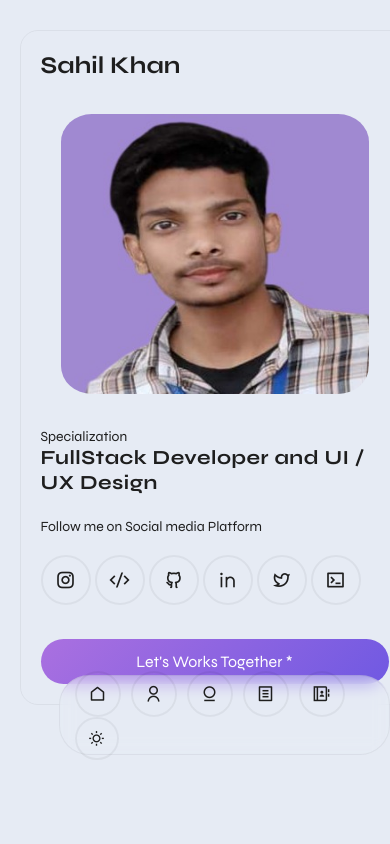
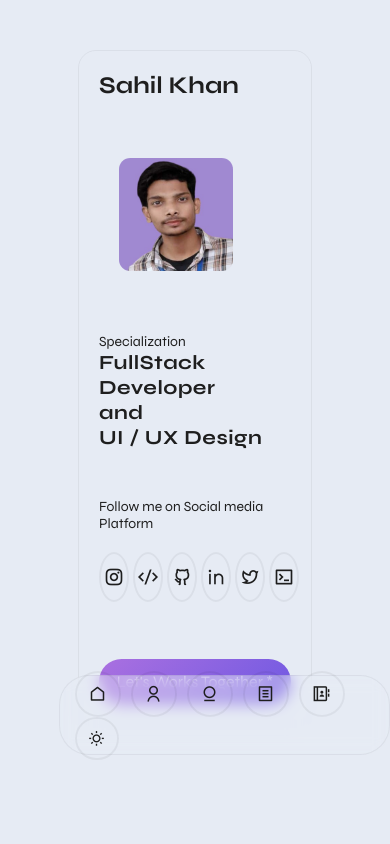
Before and after one commit to sahildevstory/portfolio-Sahil, a React (Vite) app: page / in a window 390 px wide. Shown: the top 844 px of the page. Built offline with nearby package versions, Linux system fonts and the light colour scheme.

Commit message:
responsivenes

```diff
--- a/index.html
+++ b/index.html
@@ -4,13 +4,51 @@
     <meta charset="UTF-8" />
     <meta name="viewport" content="width=device-width, initial-scale=1.0" />
     <title>Sahil Khan</title>
-    <link rel="icon" type="image/png/" href="/src/assets/logi.avif ">
+    <link rel="icon" type="image/png/" href="/src/assets/favicon.ico ">
 
     <!-- emix Icon CDN -->
      <link rel="stylesheet" href="https://cdnjs.cloudflare.com/ajax/libs/remixicon/4.2.0/remixicon.css">
   </head>
+  <style type="text/css">
+
+ /* Base loader styles */
+ .loader {
+    display: flex;
+    justify-content: center;
+    align-items: center;
+    text-align: center;
+    height: 100vh;
+    width: 100%;
+    font-family: 'Typeface';
+    font-size: 5vw;
+    gap: 2vw;
+}
+
+.loader h2 {
+    color: #7059e2;
+    line-height: 1;
+    margin: 0;
+}
+
+
+/* Hover effect */
+.loader:hover h2 {
+    color: #ff5733; /* Change color on hover */
+}
+
+
+</style>
   <body>
     <div id="root"></div>
+    <div class="loader">
+      <h2>Hi! This is Sahil Khan <br> Lets dive into this</h2>
+
+
+  </div>
+  <script src="https://cdnjs.cloudflare.com/ajax/libs/gsap/3.11.1/gsap.min.js"></script>
+
     <script type="module" src="/src/main.jsx"></script>
+    <script src="/script.js"></script>
+
   </body>
 </html>
--- a/package.json
+++ b/package.json
@@ -11,6 +11,7 @@
   },
   "dependencies": {
     "emailjs-com": "^3.2.0",
+    "gsap": "^3.12.5",
     "react": "^18.3.1",
     "react-dom": "^18.3.1",
     "swiper": "^11.1.9"
--- /dev/null
+++ b/script.js
@@ -0,0 +1,29 @@
+// Initialize GSAP and SplitText
+gsap.registerPlugin(SplitText);
+
+// Split the text into individual characters
+const splitText = new SplitText(".loader h2", { type: "chars" });
+const chars = splitText.chars;
+
+// Apply GSAP animations to each character
+gsap.from(chars, {
+    opacity: 0,
+    scale: 0.5,
+    rotation: 180,
+    stagger: 0.1, // Stagger the animation for each character
+    duration: 1,
+    ease: "power1.out"
+});
+
+// Add hover and click animations
+document.querySelector(".loader").addEventListener("mouseover", () => {
+    gsap.to(chars, { scale: 1.5, color: "#ff5733", duration: 0.3 });
+});
+
+document.querySelector(".loader").addEventListener("mouseout", () => {
+    gsap.to(chars, { scale: 1, color: "#7059e2", duration: 0.3 });
+});
+
+document.querySelector(".loader").addEventListener("click", () => {
+    gsap.to(chars, { rotation: 360, scale: 1.2, duration: 0.5 });
+});
--- a/src/components/Header/Header.jsx
+++ b/src/components/Header/Header.jsx
@@ -4,6 +4,7 @@ import headerCSS from './../Header/Header.module.css'
 const Header = () => {
   return (
     <div className={`${headerCSS.HeaderWrapper} section`}>
+
         <h3 className='sectionheading'>
             <i className='ri-shining-fill'>Let's Meet</i>
         </h3>
--- a/src/components/Main/Main.jsx
+++ b/src/components/Main/Main.jsx
@@ -21,6 +21,7 @@ const Main = () => {
     //calling Light mode by default
     Lightmode();
     return (
+
         <div className={mainCSS.navbar}>
             <ul>
                 <li><a href="#home"><span>Home</span> <i className='ri-home-line'></i></a></li>
--- a/src/components/Profile/Profile.jsx
+++ b/src/components/Profile/Profile.jsx
@@ -4,14 +4,17 @@ import HeroImg from './../../assets/log.jpg'
 
 const Profile = () => {
     return (
+
         <div id='home' className={profileCSS.ProfileWrapper}>
+
+
             <h2>Sahil Khan</h2>
             <div className={profileCSS.headerImg}>
                 <img src={HeroImg} alt="Image" />
             </div>
             <div className={profileCSS.specialization}>
                 <p>Specialization</p>
-                <h3>FullStack Developer and UI / UX Design</h3>
+                <h3>FullStack Developer <br />and <br /> UI / UX Design</h3>
             </div>
             <div className={profileCSS.social}>
                 <p>Follow me on Social media Platform</p>
--- a/src/components/Profile/Profile.module.css
+++ b/src/components/Profile/Profile.module.css
@@ -89,32 +89,54 @@
     margin: 50px 20%;
     left: auto;
     right: auto;
+    margin-left: 40%;
+
+
   }
+
 }
 
 @media screen and (max-width: 1200px) {
   .ProfileWrapper {
     width: 300px;
     padding: 10px 20px;
-    margin: 50px 10%;
+    margin-left: 40%;
+  }
+  .ProfileWrapper .social i {
+    height: 50px;
+    width: 40px;
+  }
+  .ProfileWrapper .headerImg img {
+    border-radius: 10%;
+    height: 80%;
+    width: 90%;
   }
 }
 
 @media screen and (max-width: 992px) {
   .ProfileWrapper {
-    width: 280px;
+    width: 300px;
     padding: 10px 15px;
-    margin: 30px 5%;
+    margin-left: 30%;
+
   }
+
+.ProfileWrapper .social i {
+  height: 50px;
+  width: 40px;
+
+}
 }
 
 @media screen and (max-width: 768px) {
   .ProfileWrapper {
-    width: 90%;
+    width: 50%;
     padding: 10px;
     top: 5%;
     left: 5%;
     right: 5%;
+    margin-left: 30%;
+
   }
 
   .ProfileWrapper h2 {
@@ -132,22 +154,27 @@
   .ProfileWrapper button {
     font-size: 18px;
   }
-
+  .ProfileWrapper .headerImg{
+    height: 80%;
+    width: 80%;
+  }
   .ProfileWrapper .headerImg img {
     border-radius: 10%;
-    height: 70%;
+    height: 50%;
     width: 50%;
   }
+
 }
 
 /* Email Specific Styles */
 @media only screen and (max-width: 600px) {
   .ProfileWrapper {
-    width: 100%;
+    width: 60%;
     padding: 20px;
     position: relative;
     top: 0;
     left: 0;
+    margin-left: 20%;
   }
 
   .ProfileWrapper h2 {
@@ -167,7 +194,11 @@
     height: 100%;
     width: 100%;
   }
+  .ProfileWrapper .social i {
+    height: 50px;
+    width: 30px;
 
+  }
   .ProfileWrapper button {
     font-size: 16px;
   }
```
Also changed, not shown: 2 other files (tests, documents, lock files or other folders).
